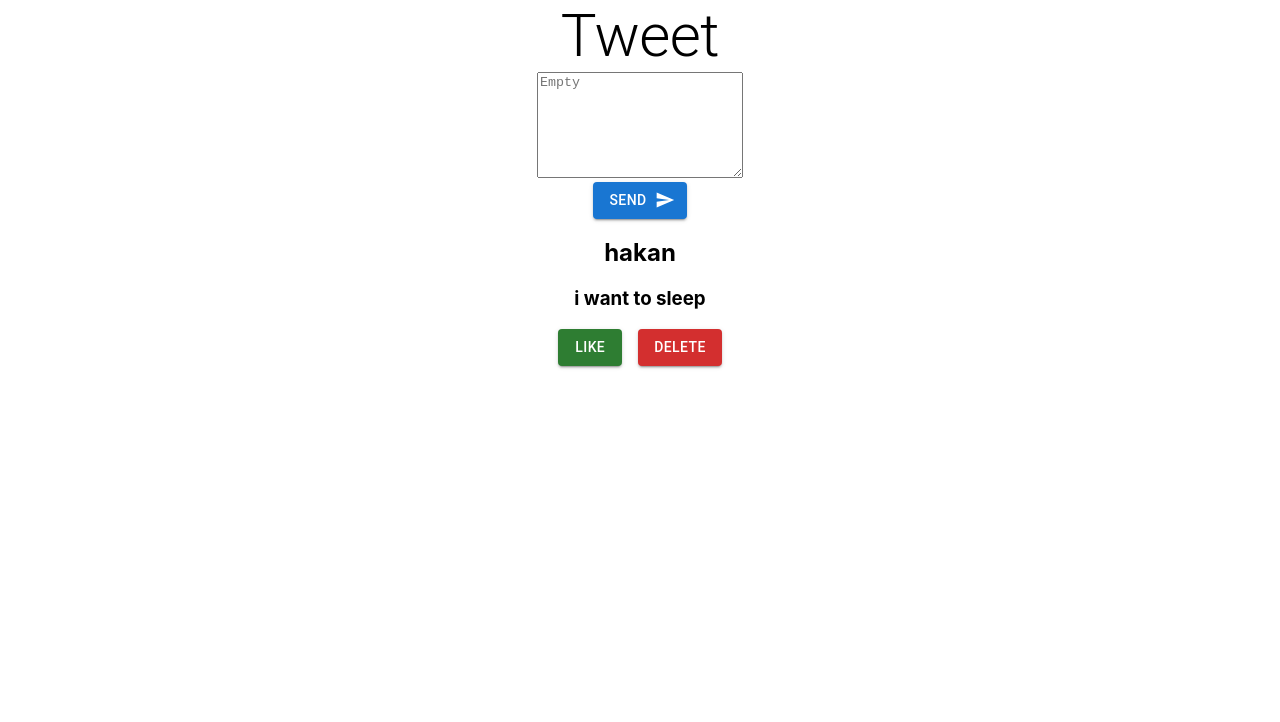
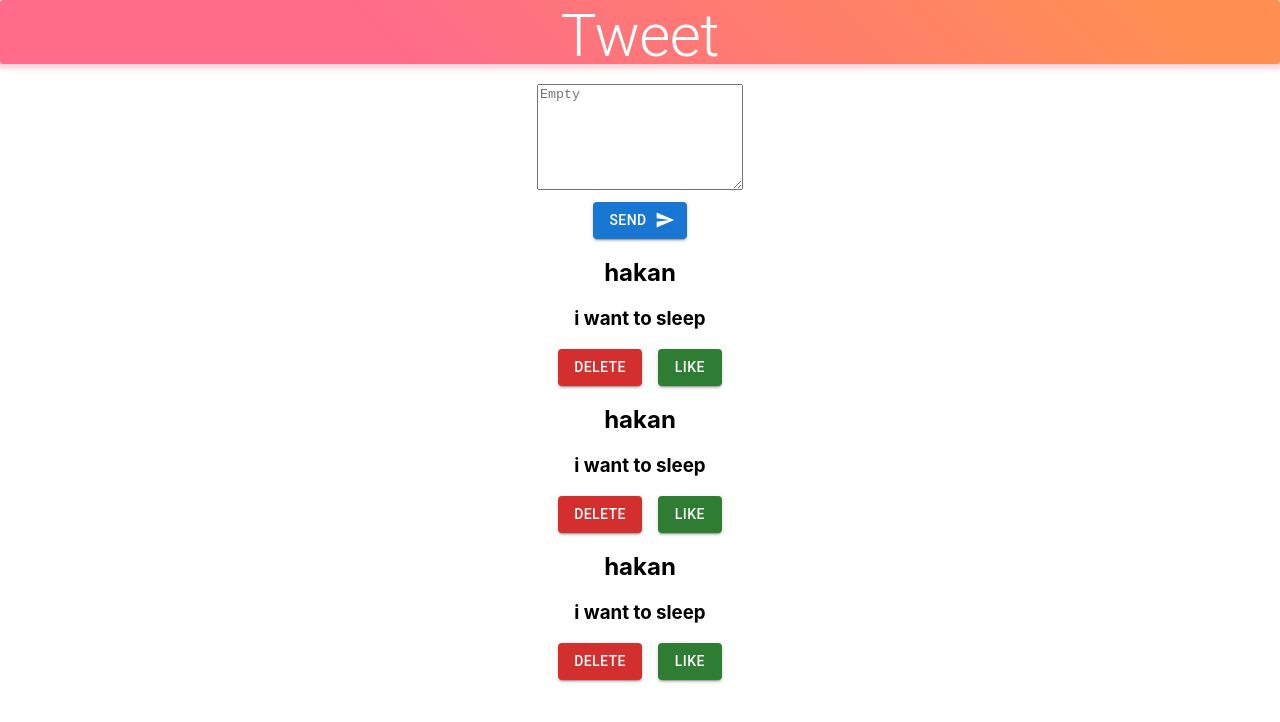
Before and after one commit to hkn96/react-state, a React (Create React App) app: page / in a window 1280 px wide. Shown: the top 722 px of the page. Built offline with nearby package versions, Linux system fonts and the light colour scheme.

Commit message:
Props organisiert

```diff
--- a/src/App.js
+++ b/src/App.js
@@ -1,4 +1,4 @@
-import Tweet from './components/Tweet';
+import TweetList from './components/TweetList';
 import Typography from '@mui/material/Typography';
 import CreateTweet from './components/CreateTweet';
 import './App.css';
@@ -6,13 +6,27 @@ import './App.css';
 function App() {
   const name = 'hakan';
   const message = 'i want to sleep';
+
   return (
     <div className='App'>
-      <Typography variant='h2' component='h2'>
+      <Typography
+        style={{
+          background: 'linear-gradient(45deg, #FE6B8B 30%, #FF8E53 90%)',
+          border: 0,
+          borderRadius: 3,
+          boxShadow: '0 3px 5px 2px rgba(255, 105, 135, .3)',
+          color: 'white',
+          height: 64,
+          padding: '0 30px',
+        }}
+        variant='h2'
+        component='h2'
+      >
         Tweet
       </Typography>
+      <br />
       <CreateTweet />
-      <Tweet name={name} message={message} />
+      <TweetList name={name} message={message} />
     </div>
   );
 }
--- a/src/components/CreateTweet.js
+++ b/src/components/CreateTweet.js
@@ -12,7 +12,11 @@ function CreateTweet() {
         style={{ width: 200, height: 100 }}
       />
       <br />
-      <Button variant='contained' endIcon={<SendIcon />}>
+      <Button
+        style={{ marginTop: 8 }}
+        variant='contained'
+        endIcon={<SendIcon />}
+      >
         Send
       </Button>
     </form>
--- a/src/components/Tweet.js
+++ b/src/components/Tweet.js
@@ -6,11 +6,12 @@ const Tweet = ({ name, message }) => {
     <div>
       <h2>{name}</h2>
       <h3>{message}</h3>
+
+      <Button style={{ marginRight: 16 }} variant='contained' color='error'>
+        Delete
+      </Button>
       <Button variant='contained' color='success'>
         Like
-      </Button>
-      <Button style={{ marginLeft: 16 }} variant='contained' color='error'>
-        Delete
       </Button>
     </div>
   );
--- /dev/null
+++ b/src/components/TweetList.js
@@ -0,0 +1,14 @@
+import React from 'react';
+import Tweet from './Tweet';
+
+const TweetList = ({ name, message }) => {
+  return (
+    <div>
+      <Tweet name={name} message={message} />
+      <Tweet name={name} message={message} />
+      <Tweet name={name} message={message} />
+    </div>
+  );
+};
+
+export default TweetList;
```
